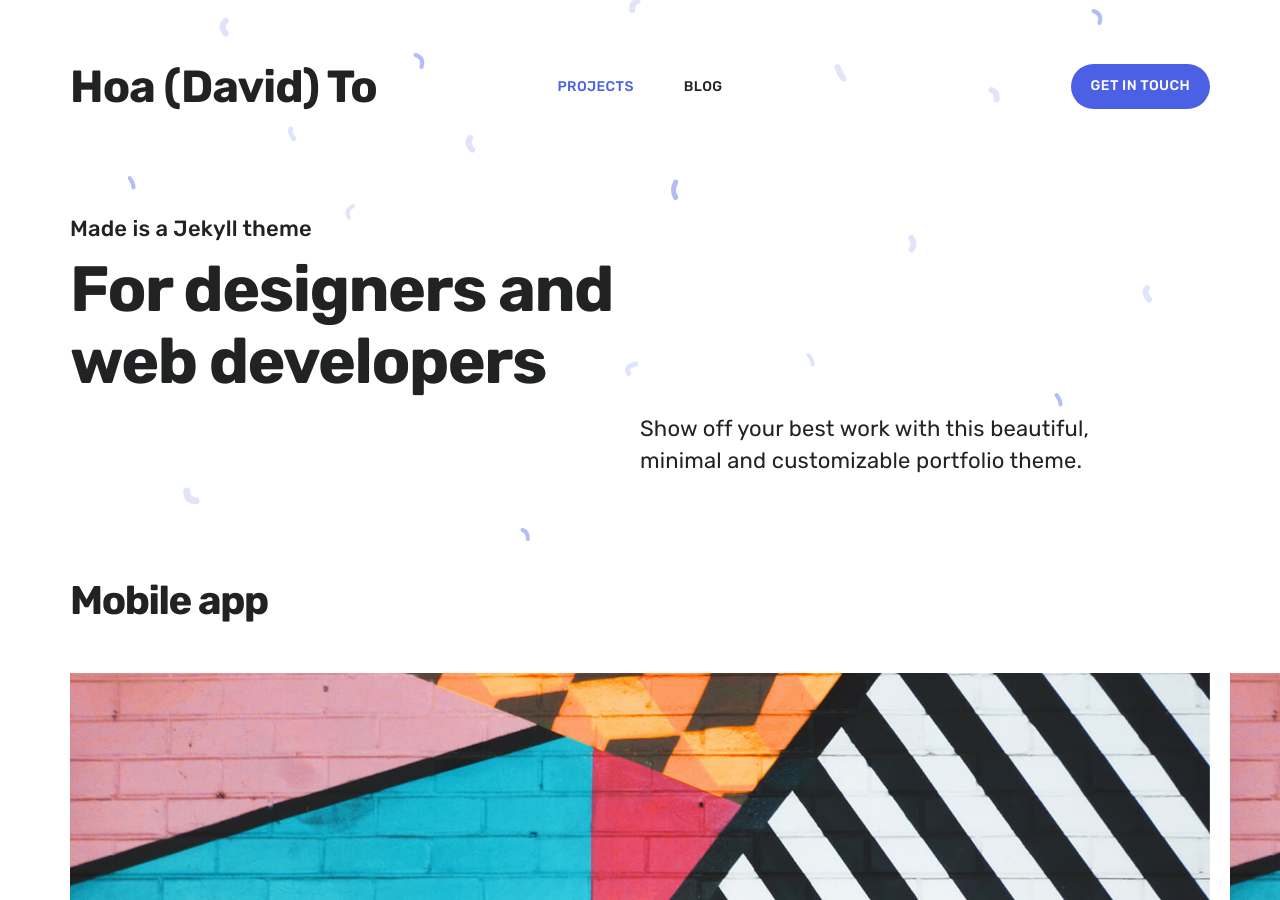
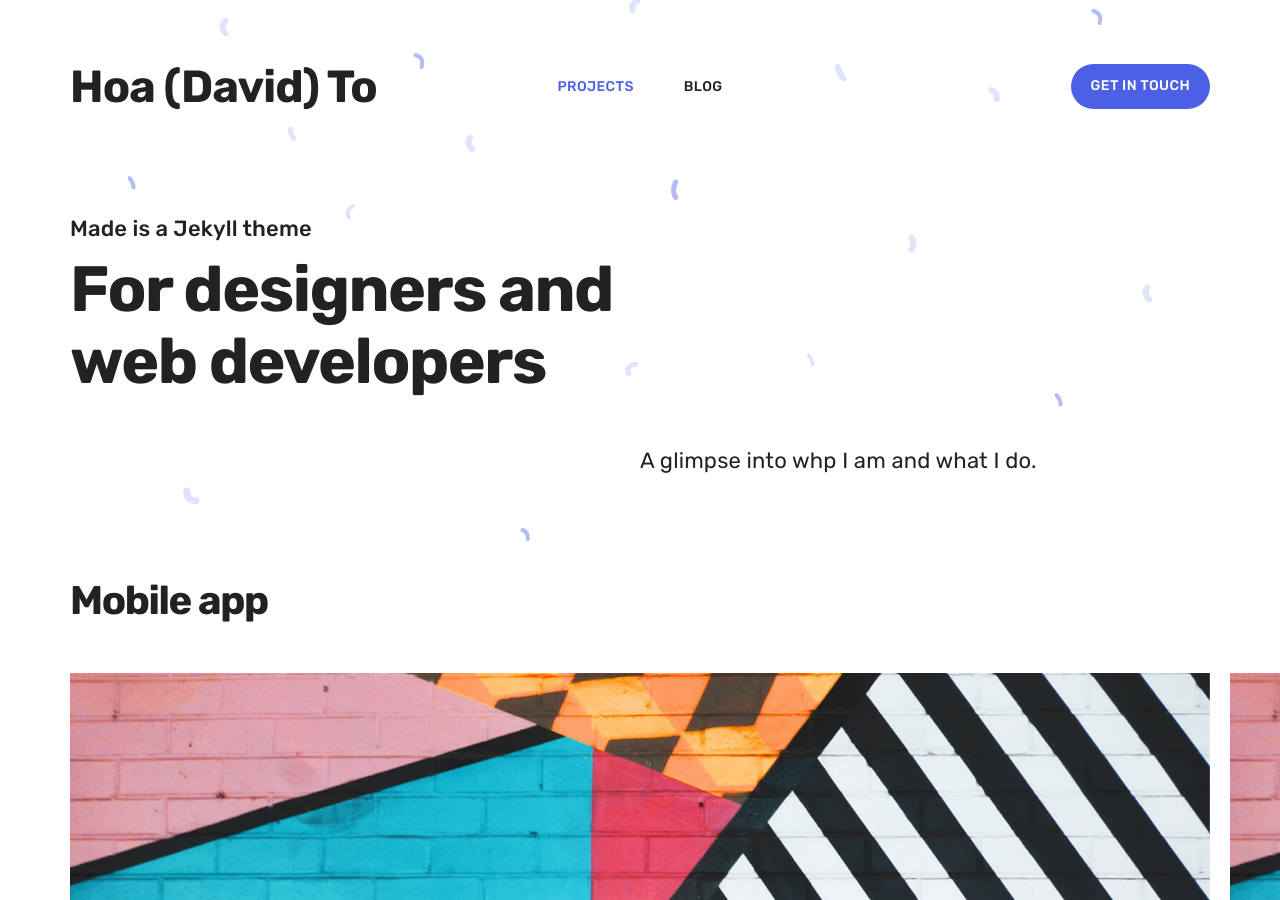
Before and after one commit to HoaTo001/David_portfolio, a Jekyll site: the page built from index.html, in a window 1280 px wide and 900 px high. Built offline with Jekyll 4.4.1, drawn with Linux system fonts in a browser that asks for light colours; nearby versions of some CDN libraries.

Commit message:
Update index.html

```diff
--- a/index.html
+++ b/index.html
@@ -2,7 +2,7 @@
 layout: default
 overtitle: Made is a Jekyll theme
 title: For designers and web developers
-description: Show off your best work with this beautiful, minimal and customizable portfolio theme.
+description: A glimpse into whp I am and what I do.
 featured_image: /images/social.jpg
 ---
 
```
